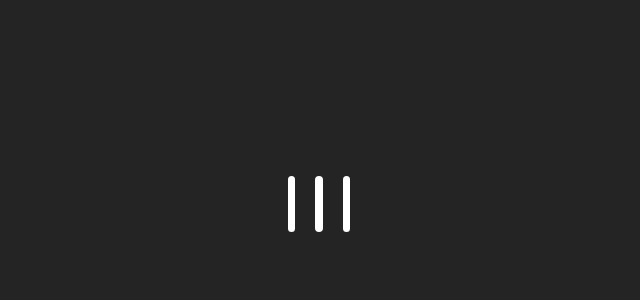
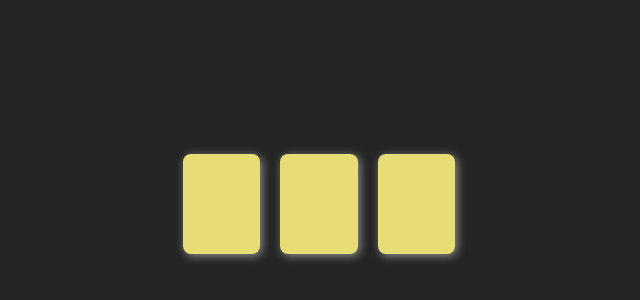
Before and after one commit to zofienora/slot-machine, a React (Vite) app: page / in a window 1280 px wide. Shown: the part 196-496 px from the top of the page, without its empty margins (321-961 px from the left). Built offline with nearby package versions, Linux system fonts and the light colour scheme.

Commit message:
added more styles to slots

```diff
--- a/src/App.css
+++ b/src/App.css
@@ -4,6 +4,9 @@
 }
 
 .slot-container {
-  background: white;
+  background: rgb(231, 221, 118);
   border-radius: 8px;
+  width: 100px;
+  height: 100px;
+  box-shadow: 2px 2px 10px rgba(255, 255, 255, 0.5);
 }
--- a/src/components/Machine.jsx
+++ b/src/components/Machine.jsx
@@ -2,13 +2,13 @@ function Machine() {
   return (
     <div className="container">
         <div className="slot-container">
-            <p className="fruit">?</p>
+            <p className="fruit"></p>
         </div>
         <div className="slot-container">
-            <p className="fruit">?</p>
+            <p className="fruit"></p>
         </div>
         <div className="slot-container">
-            <p className="fruit">?</p>
+            <p className="fruit"></p>
         </div>
 
     </div>
```
